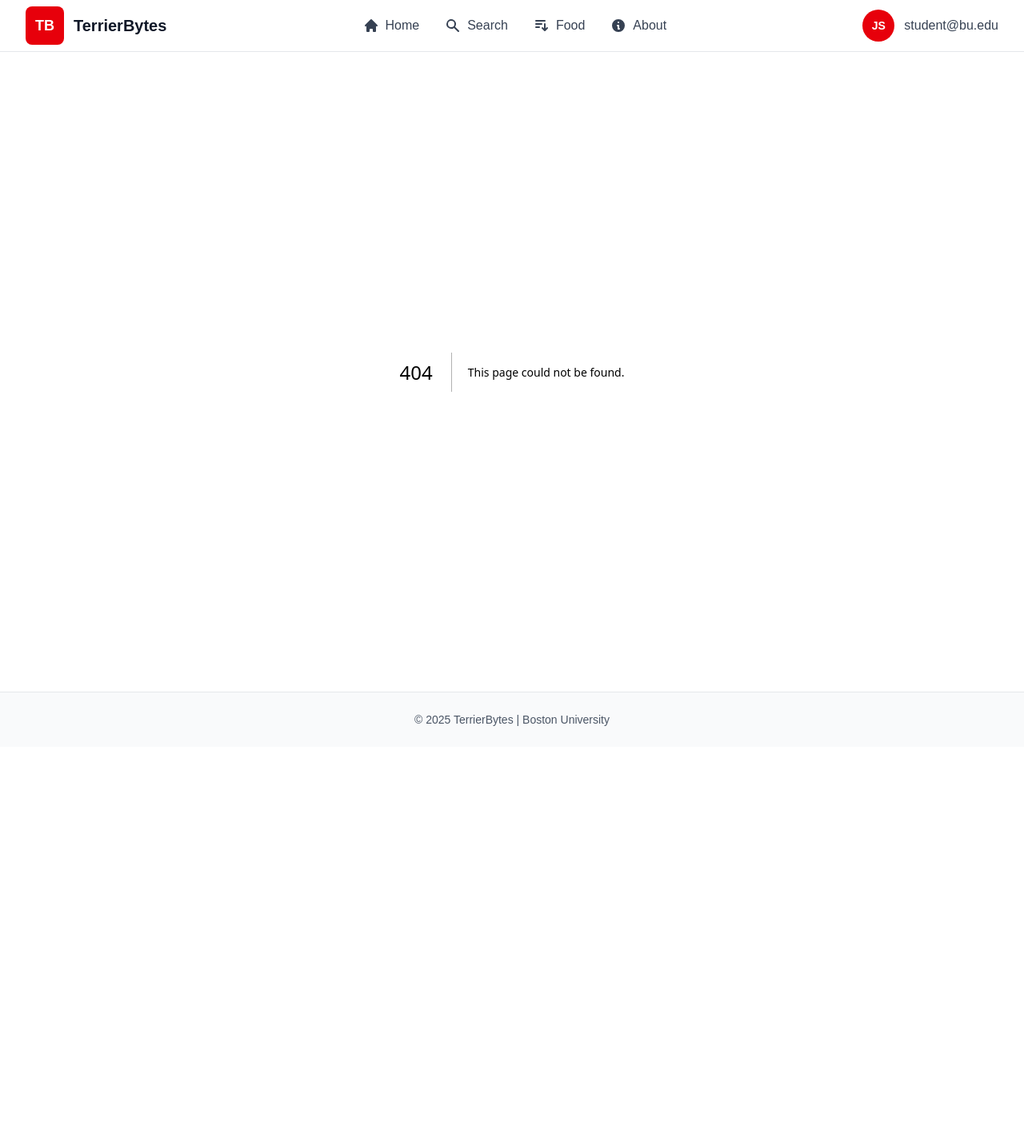
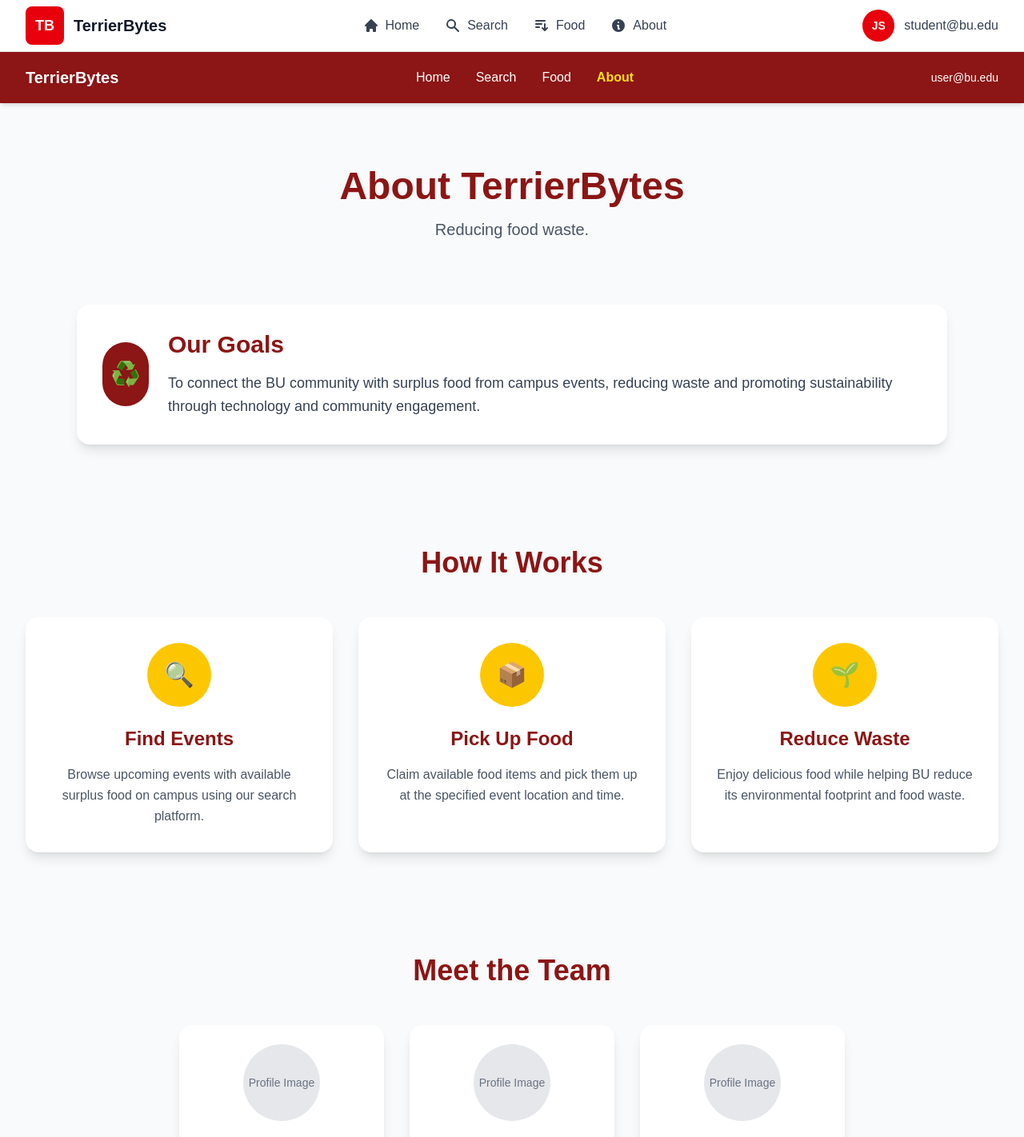
Before and after one commit to svuppala2006/spark-bytes, a Next.js app: page /about in a window 1280 px wide. Before the commit this address had no page. Shown: the top 1422 px of the page at 80% size. Before the commit the page ends 934 px from the top, so only its background shows below. Built offline with nearby package versions, Linux system fonts and the light colour scheme.

Commit message:
shuwan add about page

```diff
--- /dev/null
+++ b/app/about/page.tsx
@@ -0,0 +1,126 @@
+// app/about/page.tsx
+import React from 'react';
+export default function AboutPage() {
+  return (
+    <div className="min-h-screen bg-gray-50">
+      {/* Navigation Bar */}
+      <nav className="bg-[#8C1515] shadow-md">
+        <div className="max-w-7xl mx-auto px-4 sm:px-6 lg:px-8">
+          <div className="flex justify-between items-center h-16">
+            <div className="text-white font-bold text-xl">TerrierBytes</div>
+            <div className="flex space-x-8">
+              <a href="/" className="text-white hover:text-yellow-300 transition-colors">Home</a>
+              <a href="/search" className="text-white hover:text-yellow-300 transition-colors">Search</a>
+              <a href="/food" className="text-white hover:text-yellow-300 transition-colors">Food</a>
+              <a href="/about" className="text-yellow-300 font-semibold">About</a>
+            </div>
+            <div className="text-white text-sm">user@bu.edu</div>
+          </div>
+        </div>
+      </nav>
+
+      {/* Header Section */}
+      <div className="max-w-7xl mx-auto px-4 sm:px-6 lg:px-8 py-20 text-center">
+        <h1 className="text-5xl font-bold text-[#8C1515] mb-4">About TerrierBytes</h1>
+        <p className="text-xl text-gray-600 max-w-2xl mx-auto">Reducing food waste.</p>
+      </div>
+
+      {/* Our Goals Section */}
+      <div className="max-w-6xl mx-auto px-4 sm:px-6 lg:px-8 mb-16">
+        <div className="bg-white rounded-2xl shadow-lg p-8">
+          <div className="flex items-center space-x-6">
+            <div className="bg-[#8C1515] text-white w-20 h-20 rounded-full flex items-center justify-center text-3xl">
+              ♻️
+            </div>
+            <div>
+              <h2 className="text-3xl font-bold text-[#8C1515] mb-4">Our Goals</h2>
+              <p className="text-lg text-gray-700 leading-relaxed">
+                To connect the BU community with surplus food from campus events, reducing waste
+                and promoting sustainability through technology and community engagement.
+              </p>
+            </div>
+          </div>
+        </div>
+      </div>
+
+      {/* How It Works Section */}
+      <div className="max-w-7xl mx-auto px-4 sm:px-6 lg:px-8 py-16">
+        <h2 className="text-4xl font-bold text-[#8C1515] text-center mb-12">How It Works</h2>
+        <div className="grid grid-cols-1 md:grid-cols-3 gap-8">
+          {/* Step 1 */}
+          <div className="bg-white rounded-2xl shadow-lg p-8 text-center hover:transform hover:-translate-y-2 transition-transform">
+            <div className="bg-yellow-400 text-[#8C1515] w-20 h-20 rounded-full flex items-center justify-center text-3xl mx-auto mb-6">
+              🔍
+            </div>
+            <h3 className="text-2xl font-bold text-[#8C1515] mb-4">Find Events</h3>
+            <p className="text-gray-600 leading-relaxed">
+              Browse upcoming events with available surplus food on campus using our search platform.
+            </p>
+          </div>
+
+          {/* Step 2 */}
+          <div className="bg-white rounded-2xl shadow-lg p-8 text-center hover:transform hover:-translate-y-2 transition-transform">
+            <div className="bg-yellow-400 text-[#8C1515] w-20 h-20 rounded-full flex items-center justify-center text-3xl mx-auto mb-6">
+              📦
+            </div>
+            <h3 className="text-2xl font-bold text-[#8C1515] mb-4">Pick Up Food</h3>
+            <p className="text-gray-600 leading-relaxed">
+              Claim available food items and pick them up at the specified event location and time.
+            </p>
+          </div>
+
+          {/* Step 3 */}
+          <div className="bg-white rounded-2xl shadow-lg p-8 text-center hover:transform hover:-translate-y-2 transition-transform">
+            <div className="bg-yellow-400 text-[#8C1515] w-20 h-20 rounded-full flex items-center justify-center text-3xl mx-auto mb-6">
+              🌱
+            </div>
+            <h3 className="text-2xl font-bold text-[#8C1515] mb-4">Reduce Waste</h3>
+            <p className="text-gray-600 leading-relaxed">
+              Enjoy delicious food while helping BU reduce its environmental footprint and food waste.
+            </p>
+          </div>
+        </div>
+      </div>
+
+      {/* Meet the Team Section */}
+      <div className="max-w-7xl mx-auto px-4 sm:px-6 lg:px-8 py-16">
+        <h2 className="text-4xl font-bold text-[#8C1515] text-center mb-12">Meet the Team</h2>
+        <div className="flex justify-center space-x-8">
+          {/* Team Member 1 */}
+          <div className="bg-white rounded-2xl shadow-lg p-6 text-center w-64">
+            <div className="bg-gray-200 w-24 h-24 rounded-full flex items-center justify-center mx-auto mb-4 text-gray-500 text-sm">
+              Profile Image
+            </div>
+            <h3 className="text-xl font-bold text-[#8C1515] mb-2">Team Member 1</h3>
+            <p className="text-gray-600">Developer</p>
+          </div>
+
+          {/* Team Member 2 */}
+          <div className="bg-white rounded-2xl shadow-lg p-6 text-center w-64">
+            <div className="bg-gray-200 w-24 h-24 rounded-full flex items-center justify-center mx-auto mb-4 text-gray-500 text-sm">
+              Profile Image
+            </div>
+            <h3 className="text-xl font-bold text-[#8C1515] mb-2">Team Member 2</h3>
+            <p className="text-gray-600">Designer</p>
+          </div>
+
+          {/* Team Member 3 */}
+          <div className="bg-white rounded-2xl shadow-lg p-6 text-center w-64">
+            <div className="bg-gray-200 w-24 h-24 rounded-full flex items-center justify-center mx-auto mb-4 text-gray-500 text-sm">
+              Profile Image
+            </div>
+            <h3 className="text-xl font-bold text-[#8C1515] mb-2">Team Member 3</h3>
+            <p className="text-gray-600">Project Manager</p>
+          </div>
+        </div>
+      </div>
+
+      {/* Footer */}
+      <footer className="bg-[#8C1515] text-white py-8 mt-16">
+        <div className="max-w-7xl mx-auto px-4 sm:px-6 lg:px-8 text-center">
+          <p>© 2025 TerrierBytes | Boston University</p>
+        </div>
+      </footer>
+    </div>
+  );
+}
```
